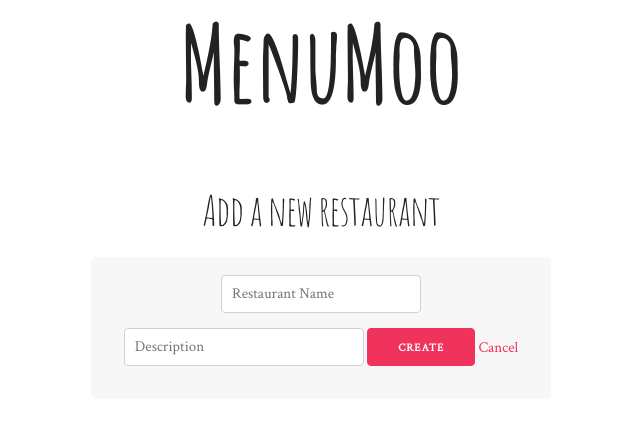
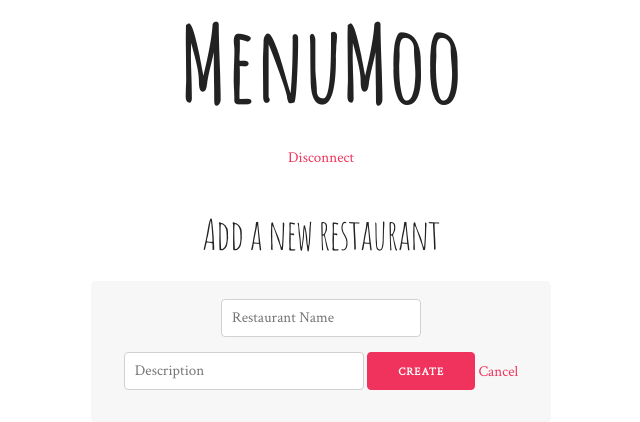
Before and after one commit to erogers6264/menumoo, a Flask app: page /restaurants/new/ in a window 1280 px wide. Shown: the top 422 px of the page, without its empty margins (319-959 px from the left). Run offline with Flask 2, Linux system fonts and the light colour scheme; the visitor is signed in with stand-in values (Sample User, id 1); parts of the project's set-up code (start-up, migrations or seed data) failed here and were passed over.

Commit message:
Add links to login/disconnect

```diff
--- a/menumoo/templates/layout.html
+++ b/menumoo/templates/layout.html
@@ -49,6 +49,13 @@
                         {% endblock %}
                     </ul>
                 </nav>
+                <div class="login">
+                  {% if 'username' not in session %}
+                  <a href="{{ url_for('showLogin') }}">Log in</a>
+                  {% else %}
+                  <a href="{{ url_for('disconnect') }}">Disconnect</a>
+                  {% endif %}
+                </div>
                 {% with messages = get_flashed_messages() %}
                 {% if messages %}
                 <ul class="flashes">
```
